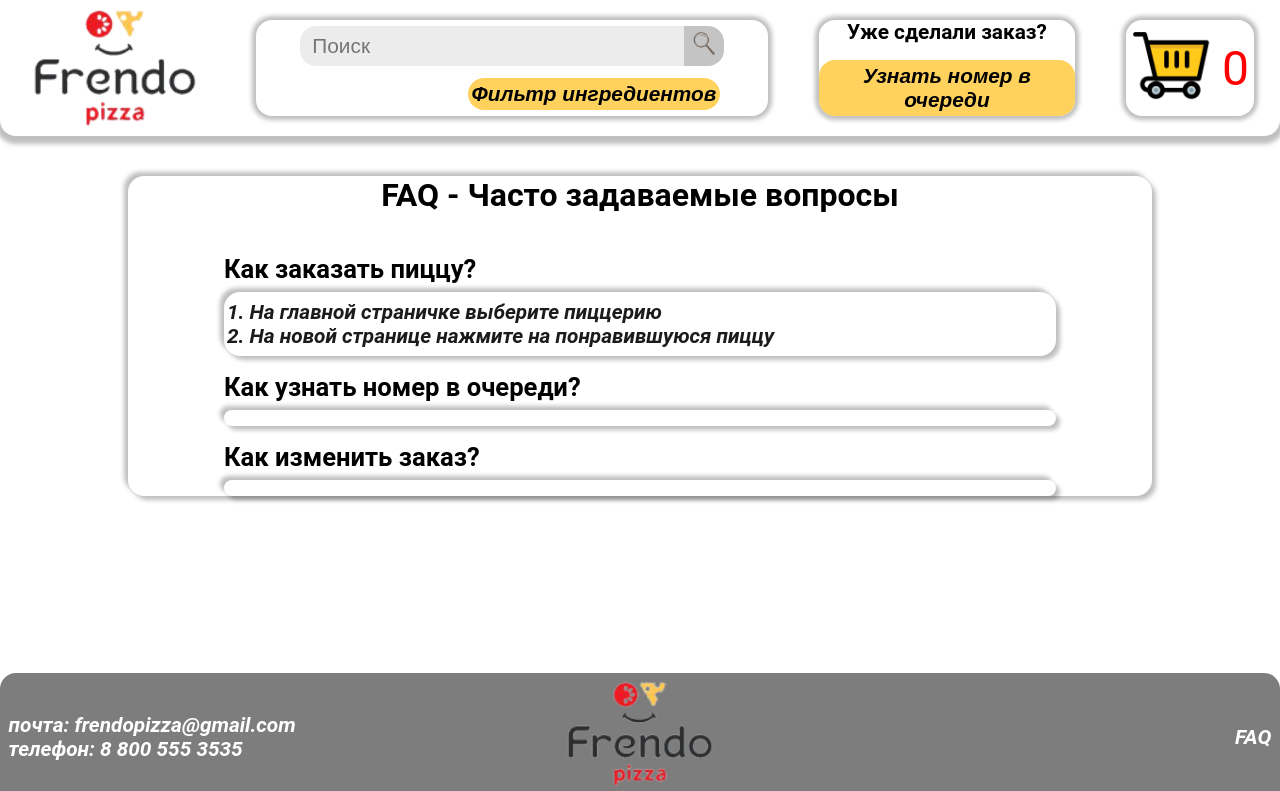
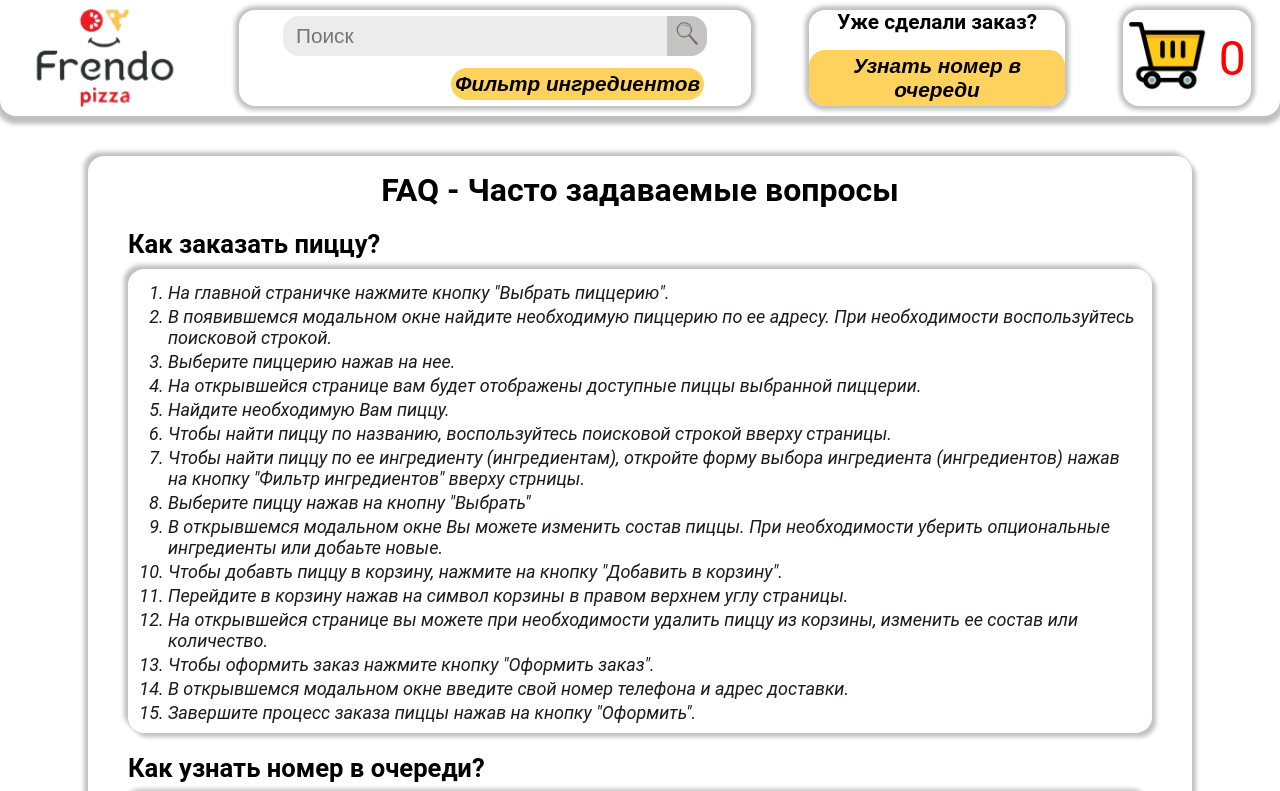
Before and after one commit to LikDioxo/Frendo, a React (Create React App) app in the folder client/: page /FAQ in a window 1280 px wide. Shown: the top 791 px of the page. Built offline with nearby package versions, Linux system fonts and the light colour scheme.

Commit message:
add FAQ, rewrite some styles to achieve adaptability

```diff
--- a/client/src/assets/css/faq.css
+++ b/client/src/assets/css/faq.css
@@ -3,6 +3,7 @@
     flex-direction: column;
 
     width: 100%;
+    margin: 20px 0;
 }
 
 .question-title {
@@ -12,16 +13,14 @@
 
 .question-answer-container {
     border-radius: 1rem;
-    margin-top: 1vmin;
+    margin-top: 10px;
 
-    padding-left: 2vw;
-    padding-top: 1vh;
-    padding-bottom: 1vh;
+    padding: 10px 10px 10px 40px;
 }
 
 .answer {
-    font-size: 2.6vmin;
-    font-weight: bold;
+    font-size: 18px;
+    margin-top: 3px;
     font-style: italic;
     color: #1D1A1A;
 }
--- a/client/src/assets/css/faq_page.css
+++ b/client/src/assets/css/faq_page.css
@@ -1,23 +1,14 @@
 .faq-box {
     width: 80vw;
 
-    margin-left: auto;
-    margin-right: auto;
-    margin-top: 5vh;
+    margin: 5vh auto 5vh auto;
 
     display: flex;
     flex-direction: column;
-    justify-content:space-around;
+    justify-content:space-between;
     align-items: center;
 
     border-radius: 1rem;
+
+    padding: 15px 40px;
 }
-
-.question-box {
-    width: 65vw;
-    margin-top: 3vh;
-}
-
-.question {
-    margin-top: 2vh;
-}
--- a/client/src/assets/css/footer.css
+++ b/client/src/assets/css/footer.css
@@ -14,6 +14,8 @@
     font-style: italic;
 
     background-color: #7d7d7d;
+
+    padding: 5px 15px;
 }
 
 .footer-image {
--- a/client/src/assets/css/modal.css
+++ b/client/src/assets/css/modal.css
@@ -1,5 +1,6 @@
 .modal {
     position: fixed;
+
     top: 0;
     left: 0;
     width:100%;
@@ -41,14 +42,14 @@
 
     transition: 0.5s;
 }
+
 .close:hover
 {
     background-color: #f1a54d;
+    cursor: pointer;
+}
 
-}
  .close-icon
  {
-
      width: 25px;
-
  }
--- /dev/null
+++ b/client/src/assets/css/pizzeria_choice_modal.css
@@ -0,0 +1,70 @@
+.pizzeria-choice-box {
+    display: flex;
+    flex-direction: column;
+    align-items: center;
+    justify-content: space-between;
+
+    background-color: white;
+    border-radius: 1rem;
+
+    padding: 10px;
+}
+
+.pizzeria-choice-box h1 {
+    text-align: center;
+    font-size: 30px;
+}
+
+.pizzeria-choice-box .search {
+    margin-top: 1vh;
+    margin-bottom: 1vh;
+    width: 100%;
+}
+
+.pizzeria-choice-box .search input{
+    box-shadow:
+            -0.1vmin 0 0.1vmin 0 rgba(0,0,0,0.25),
+            0 0.1vmin 0.1vmin 0 rgba(0,0,0,0.25),
+            0 -0.1vmin 0.1vmin 0 rgba(0,0,0,0.25);
+
+    width: 100%;
+}
+
+.pizzeria-choice-box .search-button {
+    box-shadow:
+            0.1vmin 0 0.1vmin 0 rgba(0,0,0,0.25),
+            0 0.1vmin 0.1vmin 0 rgba(0,0,0,0.25),
+            0 -0.1vmin 0.1vmin 0 rgba(0,0,0,0.25);
+}
+
+.pizzerias-info-box {
+    width: 100%;
+    display: flex;
+    flex-direction: column;
+    align-items: center;
+    justify-content: space-between;
+    height: 300px;
+    overflow-y: scroll;
+    padding: 10px;
+}
+
+.pizzeria-info {
+    border-radius: 1rem;
+    width: 100%;
+
+    padding: 10px;
+    margin: 6px 0;
+
+    display: flex;
+    flex-direction: row;
+    align-items: center;
+    justify-content: space-between;
+}
+
+.pizzeria-address {
+    font-size: 18px;
+}
+
+.pizzeria-queue {
+    font-size: 14px;
+}
--- a/client/src/assets/css/post.css
+++ b/client/src/assets/css/post.css
@@ -11,10 +11,13 @@
     align-items: center;
 
     border-radius: 1rem;
+
+    padding: 15px;
 }
 
 .welcome-img {
     margin: 3vmin 0;
+    padding-right: 15px;
 }
 
 .welcome-img img {
@@ -22,7 +25,6 @@
 }
 
 .welcome-content {
-
     text-align: center;
 }
 
--- a/client/src/components/PizzeriaChoiceModal.js
+++ b/client/src/components/PizzeriaChoiceModal.js
@@ -1,4 +1,6 @@
 import React from 'react';
+import SearchBar from "./SearchBar";
+import "../assets/css/pizzeria_choice_modal.css"
 
 
 function PizzeriaChoiceModal({addresses})
@@ -6,13 +8,12 @@ function PizzeriaChoiceModal({addresses})
     return (
         <div className="pizzeria-choice-box">
             <h1>Выберите пиццерию</h1>
-            <h2>TODO: Зделать компонент SearchBar</h2>
-            <div className="pizzerias-addresses">
+            <SearchBar/>
+            <div className="pizzerias-info-box">
                 {addresses.map((data) =>
-                <div className="pizzeria-address">
-                    <p>{data[0]}</p>
-                    <p>Заказов в очереди:</p>
-                    <p>{data[1]}</p>
+                <div className="pizzeria-info double-shadowed">
+                    <p className="pizzeria-address">{data[0]}</p>
+                    <p className="pizzeria-queue">Заказов в очереди: {data[1]}</p>
                 </div>
             )}
 
--- a/client/src/containers/FAQPage.js
+++ b/client/src/containers/FAQPage.js
@@ -15,14 +15,39 @@ function FAQPage()
                 <h1>FAQ - Часто задаваемые вопросы</h1>
                 <div className="question-box">
                     <FAQ question="Как заказать пиццу?" steps={[
-                        "На главной страничке выберите пиццерию",
-                        "На новой странице нажмите на понравившуюся пиццу"
+                        'На главной страничке нажмите кнопку "Выбрать пиццерию".',
+                        "В появившемся модальном окне найдите необходимую пиццерию по ее адресу. " +
+                        "При необходимости воспользуйтесь поисковой строкой.",
+                        "Выберите пиццерию нажав на нее.",
+                        "На открывшейся странице вам будет отображены доступные пиццы выбранной пиццерии.",
+                        "Найдите необходимую Вам пиццу.",
+                        "Чтобы найти пиццу по названию, воспользуйтесь поисковой строкой вверху страницы.",
+                        'Чтобы найти пиццу по ее ингредиенту (ингредиентам),' +
+                        ' откройте форму выбора ингредиента (ингредиентов)' +
+                        ' нажав на кнопку "Фильтр ингредиентов" вверху стрницы.',
+                        'Выберите пиццу нажав на кнопну "Выбрать"',
+                        "В открывшемся модальном окне Вы можете изменить состав пиццы." +
+                        " При необходимости уберить опциональные ингредиенты или добаьте новые.",
+                        'Чтобы добавть пиццу в корзину, нажмите на кнопку "Добавить в корзину".',
+                        "Перейдите в корзину нажав на символ корзины в правом верхнем углу страницы.",
+                        "На открывшейся странице вы можете при необходимости удалить пиццу из корзины, изменить ее состав или количество.",
+                        'Чтобы оформить заказ нажмите кнопку "Оформить заказ".',
+                        "В открывшемся модальном окне введите свой номер телефона и адрес доставки.",
+                        'Завершите процесс заказа пиццы нажав на кнопку "Оформить".'
                     ]}/>
                     <FAQ question="Как узнать номер в очереди?" steps={[
-
+                        'Вверху страницы нажмите на кнопку "Узнать номер в очереди".',
+                        'В открывшемся модальном окне введите номер телефона, указанный при оформлении заказа.',
+                        'На указанный номер телефона прийдет сообщение с номером в очереди и статусом заказа.',
+                        'Статус заказа может быть следующим: "Оформлен", "Готовится", "Готов" или "Отправлен в службу доставки".'
                     ]}/>
                     <FAQ question="Как изменить заказ?" steps={[
-
+                        'Чтобы изменить заказ перейдите в корзину, нажав на символ корзины в правом верхнем углу любой страницы.',
+                        'Чтобы удалить пиццу из заказа, нажмите на кнопку "Удалить" напротив необходимой пиццы.',
+                        'Чтобы изменить состав пиццы, нажмите на кнопку "Изменить состав" напротив необходимой пиццы.',
+                        'В открывшемся модальном окне Вы можете изменить состав пиццы.' +
+                        ' При необходимости уберить опциональные ингредиенты или добаьте новые.',
+                        'Чтобы изменить количетво определенной пиццы, нажмите на кнопку в виде знака "+" или "-" чтобы добавить или удалить соответственно.',
                     ]}/>
                 </div>
             </div>
```
